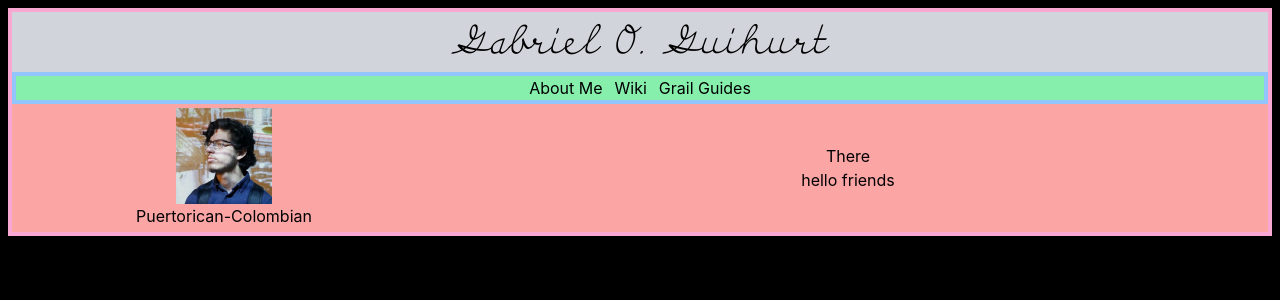
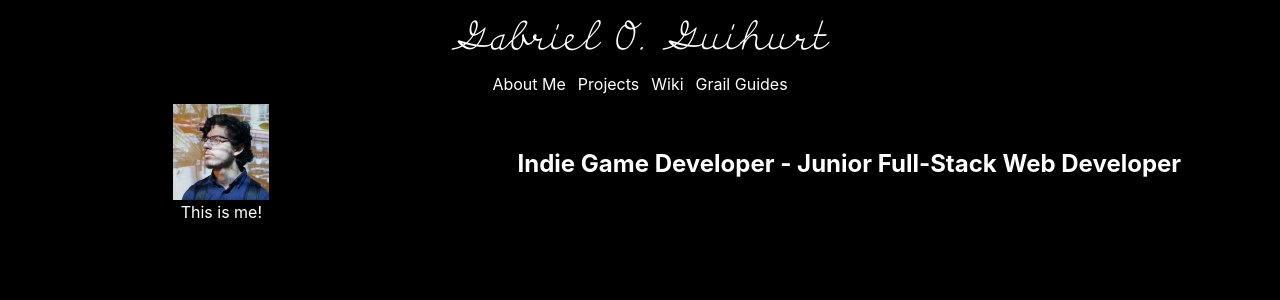
Before and after one commit to Guihurt/portfolio, a Next.js app: page / in a window 1280 px wide. Shown: the top 300 px of the page. Built offline with nearby package versions, Linux system fonts and the light colour scheme.

Commit message:
Made the pages a bit more presentable. Added SoonIndicator.

```diff
--- /dev/null
+++ b/src/components/SoonIndicator/SoonIndicator.tsx
@@ -0,0 +1,11 @@
+
+
+const SoonIndicator = () => {
+  return (
+    <>
+      <p>Soon<sup>TM</sup></p>
+    </>
+  )
+}
+
+export default SoonIndicator;
--- a/src/components/layouts/navigation.tsx
+++ b/src/components/layouts/navigation.tsx
@@ -4,16 +4,19 @@ import React, { FC } from 'react'
 
 const Navigation: FC<{ children: React.ReactNode }> = ({ children }) => {
   return (
-    <div className='bg-pink-300 p-1'>
-      <div className='flex flex-col justify-center items-center bg-gray-300'>
+    <div className=''>
+      <div className='flex flex-col justify-center items-center'>
         <Link href="/">
           <h1 className={styles.title}>Gabriel O. Guihurt</h1>
         </Link>
       </div>
-      <div className='flex bg-blue-300 p-1'>
-        <div className="flex bg-green-300 flex-1 justify-center items-center space-x-3">
+      <div className='flex  p-1'>
+        <div className="flex flex-1 justify-center items-center space-x-3">
           <Link href="/about">
             <a>About Me</a>
+          </Link>
+          <Link href="/projects">
+            <a>Projects</a>
           </Link>
           {process.env.NODE_ENV === 'development' ?
             <>
@@ -29,7 +32,7 @@ const Navigation: FC<{ children: React.ReactNode }> = ({ children }) => {
         </div>
       </div>
 
-      <main className='min-w-full h-full flex flex-col justify-center bg-orange-300'>
+      <main className='min-w-full h-full flex flex-col justify-center'>
         {children}
       </main>
     </div>
--- a/src/pages/about.tsx
+++ b/src/pages/about.tsx
@@ -1,8 +1,10 @@
+import SoonIndicator from "../components/SoonIndicator/SoonIndicator";
 
 export default function About(){
   return (
-    <div>
-      <h1>About</h1>
+    <div className="flex flex-col justify-center items-center">
+      <h1 className="font-bold text-2xl">About</h1>
+      <SoonIndicator/>
     </div>
   )
 }
--- a/src/pages/index.tsx
+++ b/src/pages/index.tsx
@@ -5,14 +5,14 @@ import profilePic from '../public/images/profile.png'
 const Home: NextPage = () => {
   return (
     <>
-     <div className='flex flex-col lg:flex-row p-1 bg-red-300 justify-center'>
+     <div className='flex flex-col lg:flex-row p-1 justify-center'>
        <div className='flex flex-col lg:w-1/3 justify-center items-center'>
-        <Image src={profilePic}/>
-        <h2>Puertorican-Colombian</h2>
+        <Image src={profilePic} alt="Picture of Gabriel Guihurt"/>
+        <p>This is me!</p>
        </div>
+
        <div className="flex flex-col lg:w-2/3 justify-center items-center">
-        <p>There</p>
-        <p>hello friends</p>
+        <h2 className='font-bold text-2xl'>Indie Game Developer - Junior Full-Stack Web Developer</h2>
        </div>
      </div>
 
--- /dev/null
+++ b/src/pages/projects.tsx
@@ -0,0 +1,16 @@
+import type { NextPage } from 'next'
+import SoonIndicator from '../components/SoonIndicator/SoonIndicator';
+
+
+const Projects: NextPage = () => {
+  return (
+    <>
+      <div className="flex flex-col justify-center items-center">
+        <h1 className='font-bold text-2xl'>Projects</h1>
+        <SoonIndicator/>
+      </div>
+    </>
+  )
+}
+
+export default Projects;
--- a/src/styles/globals.css
+++ b/src/styles/globals.css
@@ -11,6 +11,7 @@ body {
   font-family: -apple-system, BlinkMacSystemFont, Segoe UI, Roboto, Oxygen,
     Ubuntu, Cantarell, Fira Sans, Droid Sans, Helvetica Neue, sans-serif;
   background-color: black;
+  color: white;
 }
 
 * {
```
